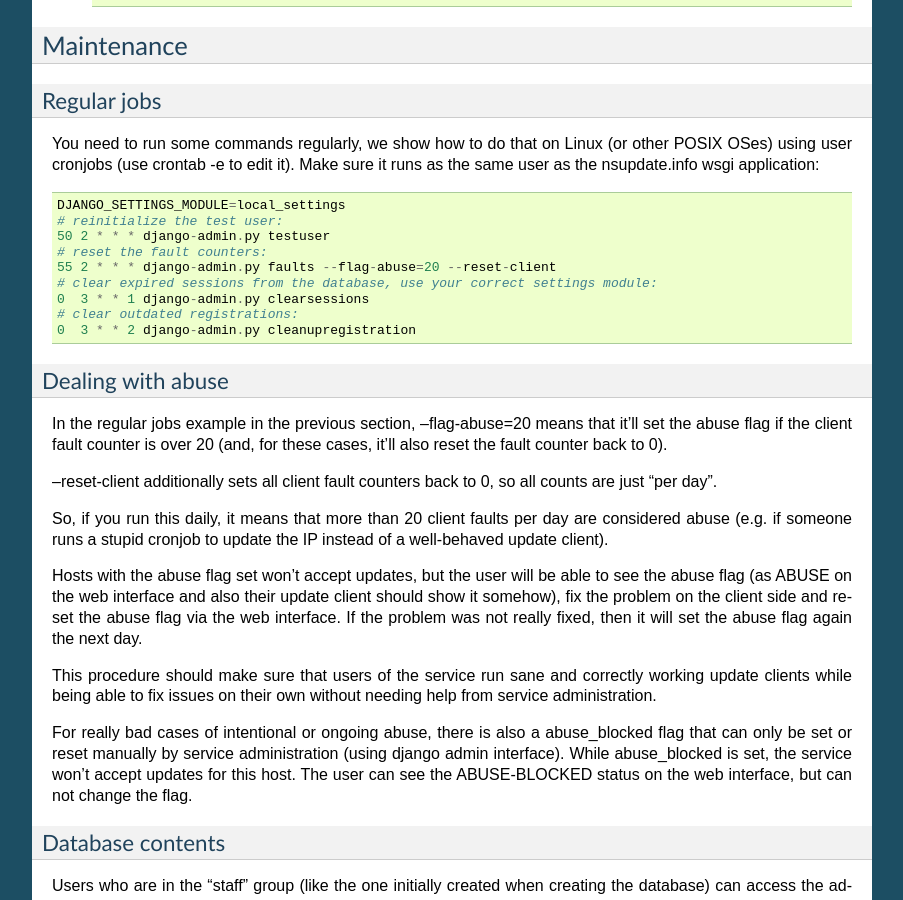
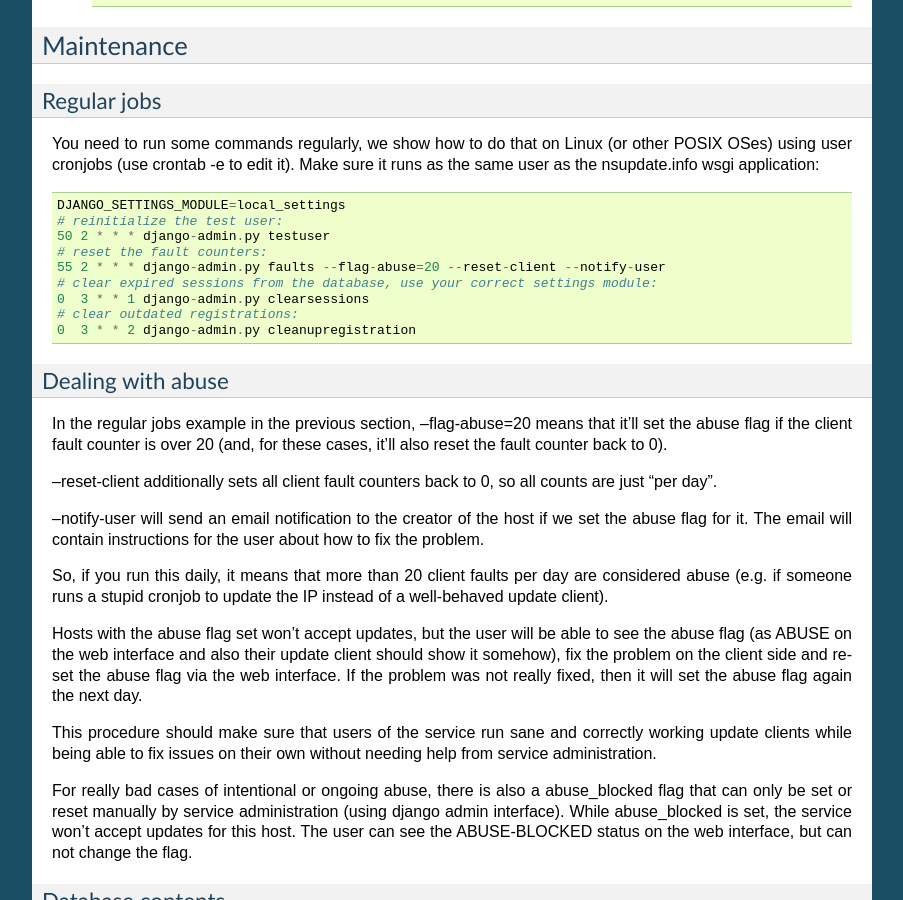
Before and after one commit to nsupdate-info/nsupdate.info, a Sphinx documentation site: the page built from docs/admin.rst, in a window 1280 px wide and 900 px high, scrolled down 3940 px. Shown: the whole window, without its empty margins (198-1101 px from the left). Built offline with Sphinx 7.4.7, drawn with Linux system fonts in a browser that asks for light colours.

Commit message:
update docs about "faults ... --notify-user"

```diff
--- a/docs/admin.rst
+++ b/docs/admin.rst
@@ -253,7 +253,7 @@ it runs as the same user as the nsupdate.info wsgi application::
     # reinitialize the test user:
     50 2 * * * django-admin.py testuser
     # reset the fault counters:
-    55 2 * * * django-admin.py faults --flag-abuse=20 --reset-client
+    55 2 * * * django-admin.py faults --flag-abuse=20 --reset-client --notify-user
     # clear expired sessions from the database, use your correct settings module:
     0  3 * * 1 django-admin.py clearsessions
     # clear outdated registrations:
@@ -269,6 +269,10 @@ is over 20 (and, for these cases, it'll also reset the fault counter back to 0).
 
 --reset-client additionally sets all client fault counters back to 0, so all
 counts are just "per day".
+
+--notify-user will send an email notification to the creator of the host if we
+set the abuse flag for it. The email will contain instructions for the user
+about how to fix the problem.
 
 So, if you run this daily, it means that more than 20 client faults per day are
 considered abuse (e.g. if someone runs a stupid cronjob to update the IP instead
```
